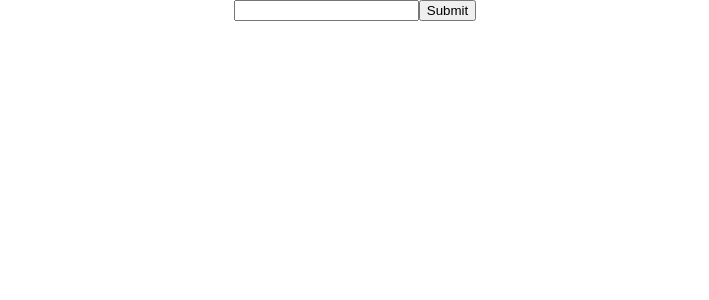
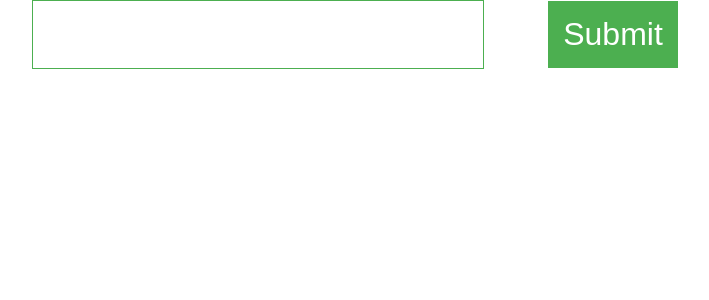
Before and after one commit to DavTho1983/SongSearch, a React app: page / in a window 1280 px wide. Shown: the top 300 px of the page, without its empty margins (285-994 px from the left). Built offline with nearby package versions, Linux system fonts and the light colour scheme; a web font is replaced by a local one.

Commit message:
Styling added

```diff
--- /dev/null
+++ b/src/components/PanelSearchResults/PanelSearchResults.css
@@ -0,0 +1,8 @@
+.container {
+    margin: 2rem;
+}
+
+table {
+    border: 1px solid #4CAF50;
+    width: 95vw;
+}
--- a/src/components/PanelSearchResults/PanelSearchResults.js
+++ b/src/components/PanelSearchResults/PanelSearchResults.js
@@ -5,6 +5,8 @@ import { Route, Switch, withRouter } from "react-router-dom";
 import Auxilliary from "../../hoc/Auxilliary";
 import SearchResult from "../SearchResult/SearchResult";
 import SongInfo from "../../containers/SongInfo/SongInfo";
+
+import classes from "./PanelSearchResults.css";
 
 class PanelSearchResults extends Component {
   state = {
@@ -123,6 +125,7 @@ class PanelSearchResults extends Component {
             exact
             render={() => (
               <Auxilliary>
+                <div className={classes.container}>
                   <button
                     disabled={this.state.prevDisabled}
                     onClick={this.getPrevTwentyFive}
@@ -135,6 +138,8 @@ class PanelSearchResults extends Component {
                   >
                     Next 25
                   </button>
+                </div>
+
                 <table>
                   <thead>
                     <tr>
--- /dev/null
+++ b/src/containers/SongFinder/SongFinder.css
@@ -0,0 +1,26 @@
+input {
+    border: 1px solid #4CAF50 !important;
+    color: #4CAF50 !important;
+    font-size: 2rem;
+    padding: 15px;
+}
+
+button {
+    border: none;
+    padding: 15px;
+    margin-left: 4rem;
+    color: white !important;
+    background-color: #4CAF50;
+    font-size: 2rem;
+}
+
+button:hover {
+    background-color: rgb(19, 46, 20);
+    cursor: pointer;
+}
+
+button:disabled {
+    background-color: rgb(36, 43, 36);
+    color: grey;
+    cursor: not-allowed;
+}
--- a/src/containers/SongFinder/SongFinder.js
+++ b/src/containers/SongFinder/SongFinder.js
@@ -1,6 +1,7 @@
 import React, { Component } from "react";
 import PanelSearchResults from "../../components/PanelSearchResults/PanelSearchResults";
 
+import "./SongFinder.css";
 import Auxilliary from "../../hoc/Auxilliary";
 
 class SongFinder extends Component {
@@ -34,6 +35,7 @@ class SongFinder extends Component {
       <Auxilliary>
         <div>
           <input
+            className="searchBox"
             value={this.state.searchValue}
             onChange={evt => this.updateInputValue(evt)}
           />
```
Lines whose indentation alone changed are shown as unchanged.
